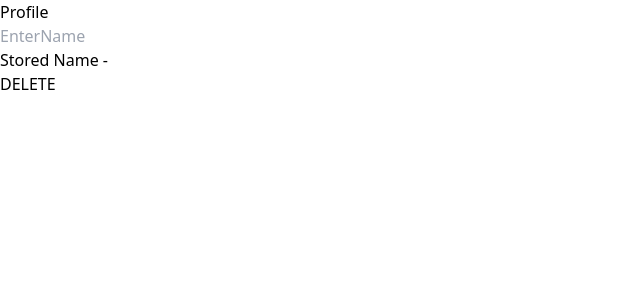
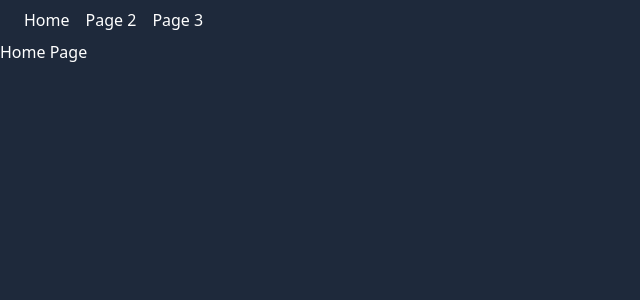
Before and after one commit to Qwerty8199/react-assignments, a React (Vite) app: page / in a window 1280 px wide. Shown: the top 300 px of the page, without its empty margins (0-640 px from the left). Built offline with nearby package versions, Linux system fonts and the light colour scheme.

Commit message:
Assignment6 Naviagtion with react-router

```diff
--- a/src/App.jsx
+++ b/src/App.jsx
@@ -5,12 +5,13 @@ import { AnotherComponent } from "./assign4/components/AnotherComponent";
 import { SampleComponent } from "./assign4/components/SampleComponent";
 import { ThemeProvider } from "./assign4/hooks/ThemeProvider";
 import { ProfileComponent } from "./assign5/ProfileComponent";
+import { TopPage } from "./assign6/top";
 
 function App() {
 
   return (
-    <>
-      <ProfileComponent />
+    < >
+      <TopPage/>
     </>
   )
 }
--- /dev/null
+++ b/src/assign6/Home.jsx
@@ -0,0 +1,10 @@
+
+
+export const Home = () =>{
+
+    return(
+        <div>
+            Home Page
+        </div>
+    )
+}
--- /dev/null
+++ b/src/assign6/Page2.jsx
@@ -0,0 +1,10 @@
+
+
+export const Page2 = () =>{
+
+    return(
+        <div>
+            Page2 Page
+        </div>
+    )
+}
--- /dev/null
+++ b/src/assign6/Page3.jsx
@@ -0,0 +1,10 @@
+
+
+export const Page3 = () =>{
+
+    return(
+        <div>
+            Page3 Page
+        </div>
+    )
+}
--- /dev/null
+++ b/src/assign6/components/Navbar.jsx
@@ -0,0 +1,22 @@
+import { Link } from "react-router-dom"
+
+export const Navbar = () =>{
+    return(
+        <div>
+            <nav>
+                <ul className="flex p-2 ml-2">
+                    <li className="px-2">
+                        <Link to="/">Home</Link>
+                    </li>
+                    <li className="px-2">
+                        <Link to="/page2">Page 2</Link>
+                    </li>
+                    <li className="px-2">
+                        <Link to="/page3">Page 3</Link>
+                    </li>
+                </ul>
+            </nav>
+
+        </div>
+    )
+}
--- /dev/null
+++ b/src/assign6/top.jsx
@@ -0,0 +1,20 @@
+import { Navbar } from "./components/Navbar"
+import { BrowserRouter, Routes, Route } from "react-router-dom"
+import { Home } from "./Home"
+import { Page3 } from "./Page3"
+import { Page2 } from "./Page2"
+
+export const TopPage = () =>{
+    return(
+        <BrowserRouter>
+            <div>
+                <Navbar />
+            </div>
+            <Routes>
+                <Route path="/" element={<Home />}/>
+                <Route path="/page2" element={<Page2 />} />
+                <Route path="/page3" element={<Page3 />} />
+            </Routes>
+        </BrowserRouter>
+    )
+}
--- a/src/main.jsx
+++ b/src/main.jsx
@@ -5,5 +5,7 @@ import './index.css'
 
 
 ReactDOM.createRoot(document.getElementById('root')).render(
-    <App />
+    <div className='bg-slate-800 w-screen h-screen text-white' >
+        <App />
+    </div>
 )
```
Also changed, not shown: src/assign6/README.md (added).
